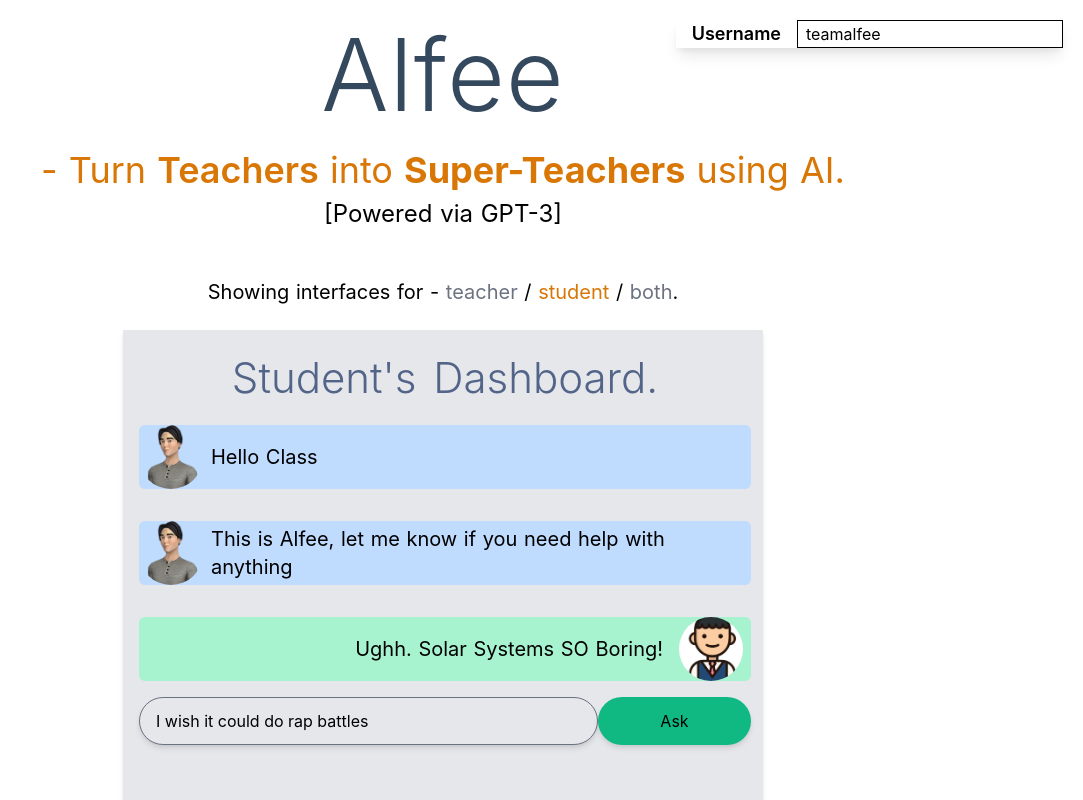
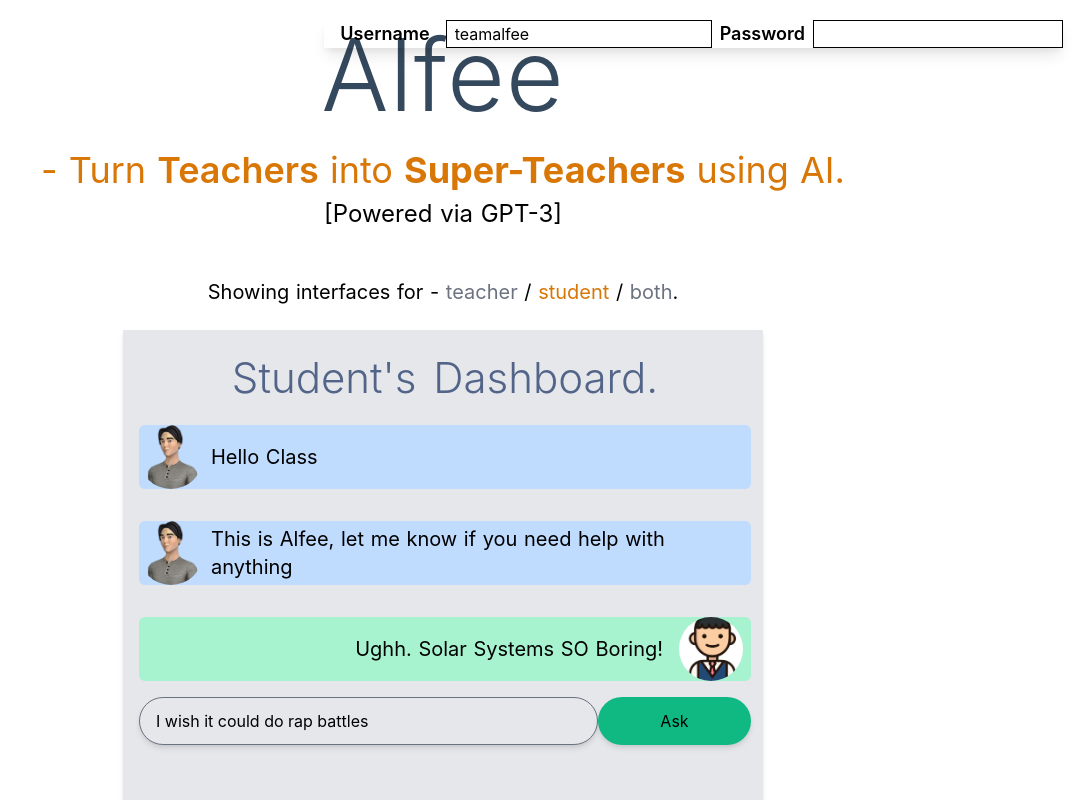
Before and after one commit to SuharshTyagii/Alfee, a Nuxt app: page / in a window 1280 px wide. Shown: the top 800 px of the page, without its empty margins (197-1280 px from the left). Built offline with nearby package versions, Linux system fonts and the light colour scheme.

Commit message:
pasaword rmeoved

```diff
--- a/pages/index.vue
+++ b/pages/index.vue
@@ -8,8 +8,8 @@
         <div class="inline-flex">
           <label class="px-2 mx-2 font-semibold text-lg" for="">Username</label>
           <input class="px-2 border border-black" v-model="username" type="text">
-          <!-- <label class="px-2 font-semibold text-lg" for="">Password</label> -->
-          <!-- <input class="border border-black" type="password" v-model="password" > -->
+          <label class="px-2 font-semibold text-lg" for="">Password</label>
+          <input class="border border-black" type="password" v-model="password" >
           <!-- <span></span> -->
         </div>
       </div>
@@ -156,7 +156,7 @@ export default {
       studentQues : 'I wish it could do rap battles',
       studentQuestions : ['Ughh. Solar Systems SO Boring!!' ],
       username:'teamalfee',
-      password:'alfeerocks',
+      password:'',
       teacherSelections:[{'id':1,'topic':'Mitochondria',
       'theme':'sci-fi',
       'tries':'3'},
```
